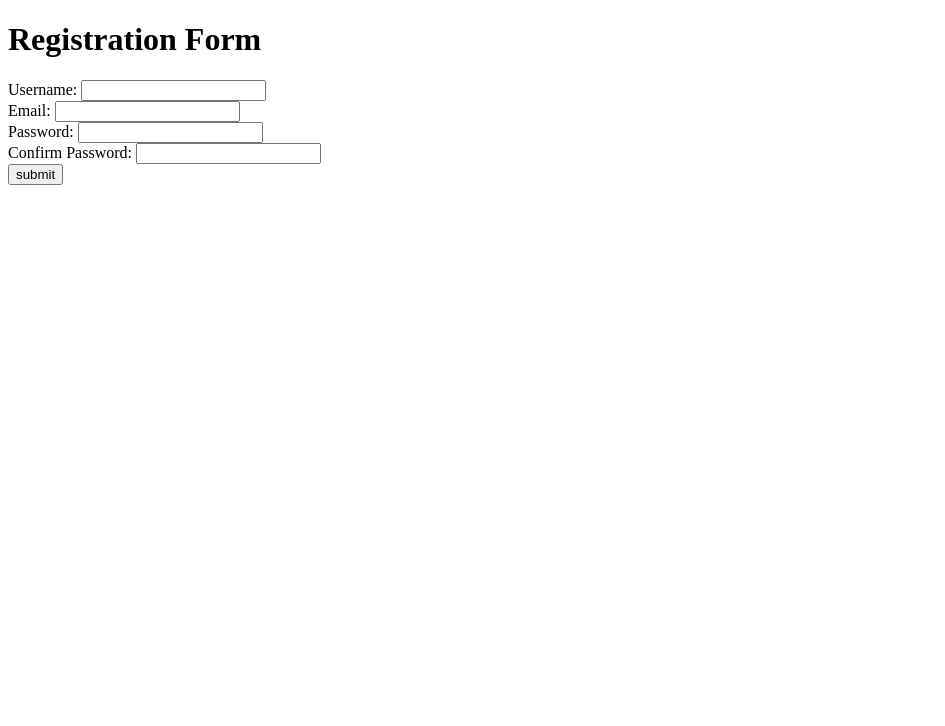
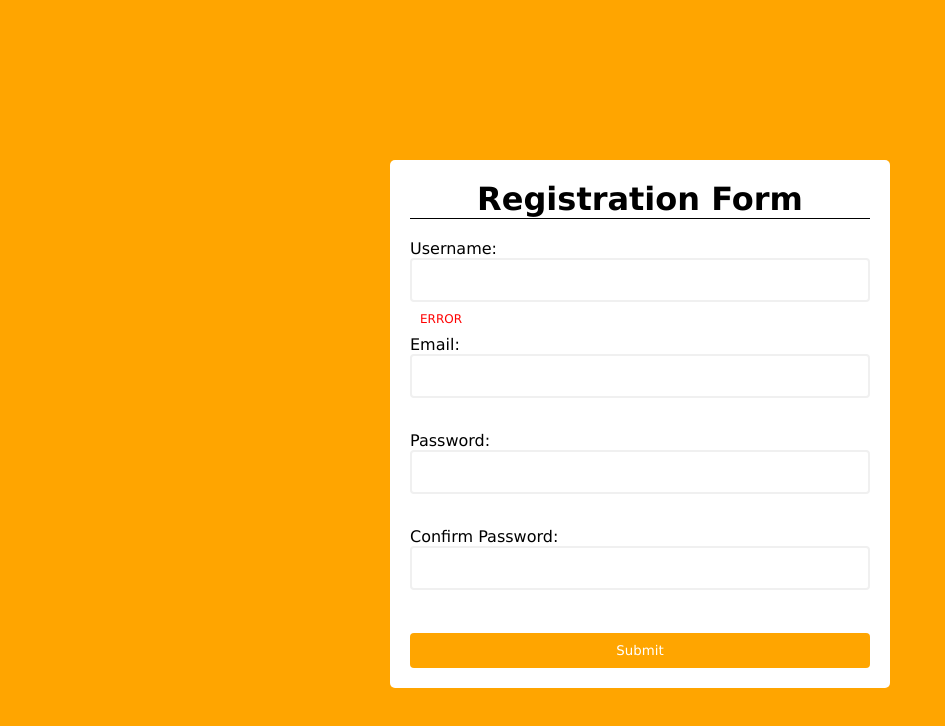
Before and after one commit to Akki-soni/Form-Validation, a plain HTML site: page index.html in a window 1280 px wide. Shown: the whole page, without its empty margins (0-945 px from the left). Drawn offline with Linux system fonts and the light colour scheme.

Commit message:
All Projects Files

```diff
--- a/index.html
+++ b/index.html
@@ -13,7 +13,7 @@
         <div class="form-control">
           <label>Username:</label>
           <input type="text" name="" id="username" />
-          <span class="error"></span>
+          <span class="error">ERROR</span>
         </div>
         <div class="form-control">
           <label>Email:</label>
@@ -30,7 +30,7 @@
           <input type="text" name="" id="confirm-password" />
           <span class="error"></span>
         </div>
-        <input type="submit" id="btn" value="submit" name="" />
+        <input type="submit" id="btn" value="Submit" name="" />
       </form>
     </div>
     <script src="script.js"></script>
--- a/style.css
+++ b/style.css
@@ -0,0 +1,56 @@
+* {
+  margin: 0;
+  padding: 0;
+  box-sizing: border-box;
+  font-family: Verdana, Geneva, Tahoma, sans-serif;
+}
+
+body {
+  background: orange;
+}
+
+#form {
+  width: 500px;
+  margin: 20vh auto 0 auto;
+  padding: 20px;
+  background-color: white;
+  border-radius: 5px;
+  font-size: 16px;
+}
+
+h1 {
+  border-bottom: 1px solid black;
+  margin-bottom: 20px;
+  text-align: center;
+}
+
+.form-control {
+  display: flex;
+  flex-direction: column;
+}
+
+.form-control input {
+  border: 2px solid #f0f0f0;
+  border-radius: 4px;
+  display: block;
+  font-size: 14px;
+  padding: 12px;
+  width: 100%;
+}
+
+#form #btn {
+  padding: 10px;
+  margin-top: 10px;
+  width: 100%;
+  background-color: orange;
+  border: none;
+  border-radius: 4px;
+  color: #fff;
+}
+
+.form-control .error {
+  color: red;
+  font-size: 12px;
+  height: 13px;
+  margin: 10px;
+}
```
